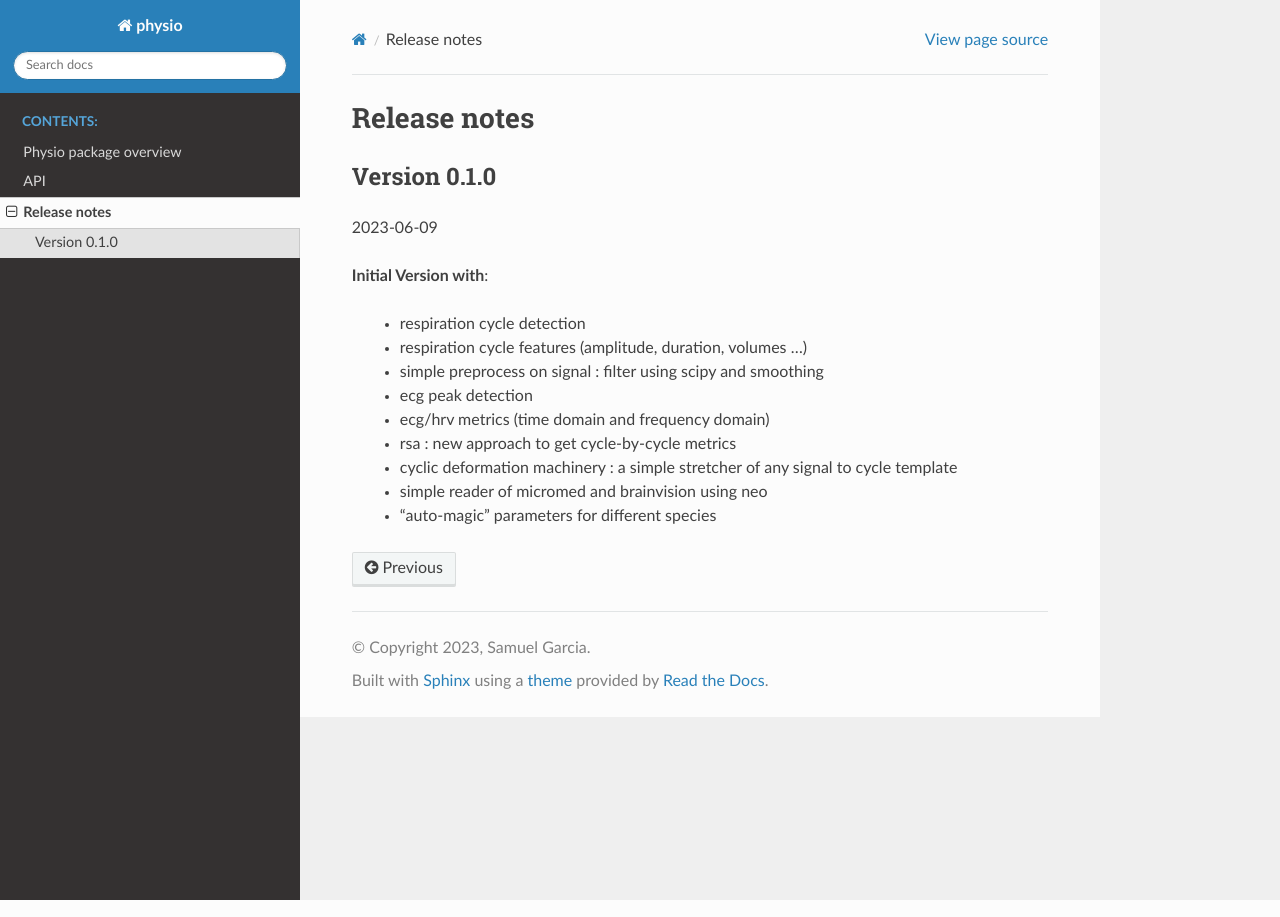
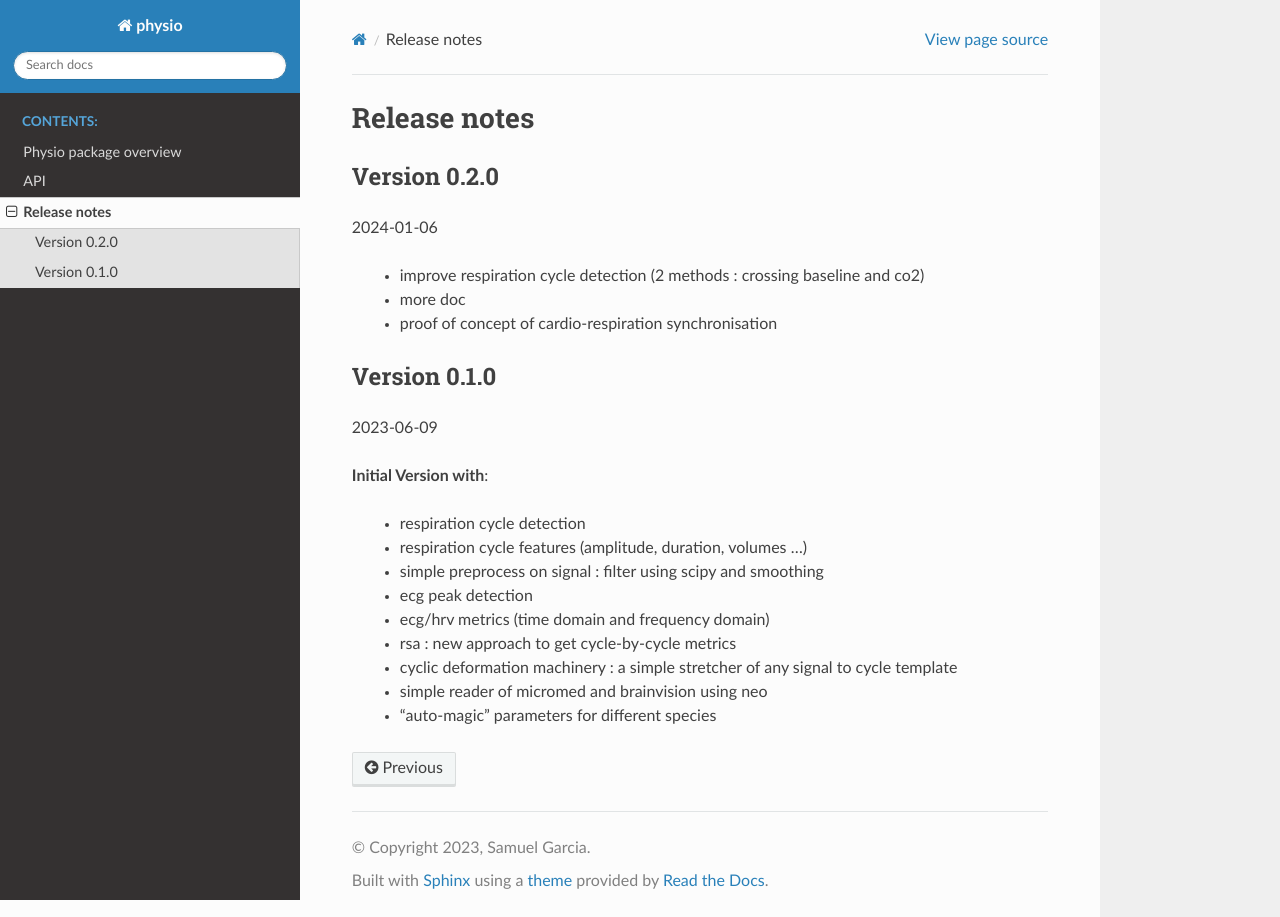
Before and after one commit to samuelgarcia/physio, a Sphinx documentation site: the page built from doc/release_notes.rst, in a window 1280 px wide. Built offline with Sphinx 7.4.7 and the Read the Docs theme 2.0.0, drawn with Linux system fonts in a browser that asks for light colours.

Commit message:
relase notes

```diff
--- a/doc/release_notes.rst
+++ b/doc/release_notes.rst
@@ -5,6 +5,14 @@ Release notes
 =============
 
 
+Version 0.2.0
+=============
+
+2024-01-06
+
+  * improve respiration cycle detection (2 methods : crossing baseline and co2)
+  * more doc
+  * proof of concept of cardio-respiration synchronisation
 
 
 Version 0.1.0
```
